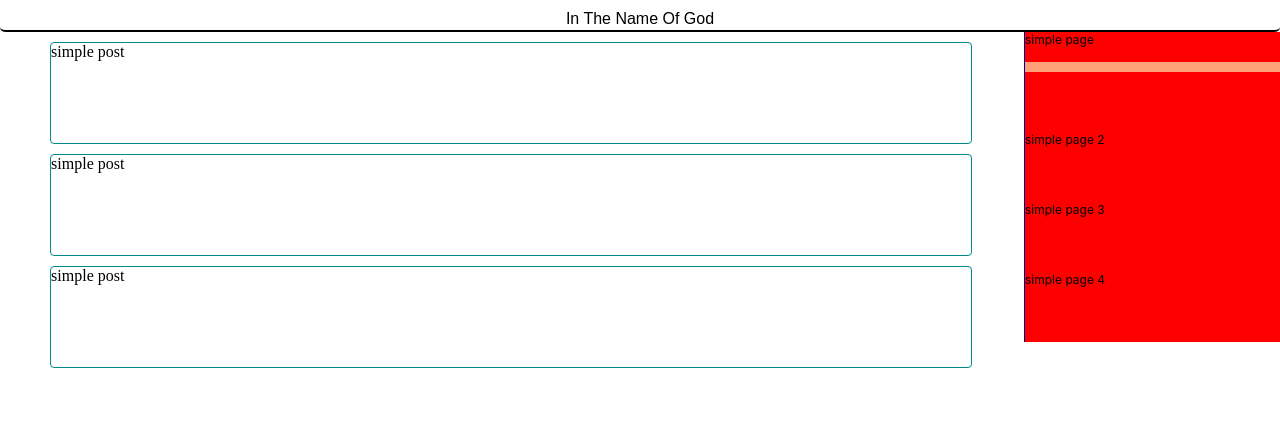
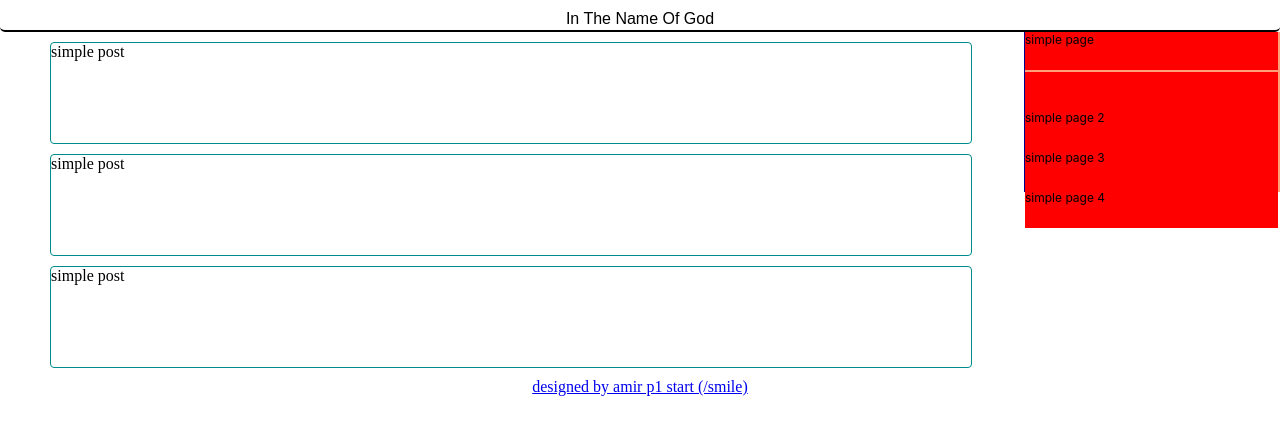
Before and after one commit to amir-1373/WebDesignP1, a plain HTML site: page index.html in a window 1280 px wide. Drawn offline with Linux system fonts and the light colour scheme.

Commit message:
add feeter text and designed a bit

```diff
--- a/index.html
+++ b/index.html
@@ -41,6 +41,7 @@
     </ul>
   </div>
   <div id="feeter">
+    designed by amir p1 start  (/smile)
   </div>
 </body>
 
--- a/style.css
+++ b/style.css
@@ -56,8 +56,14 @@
   font-family: -apple-system, BlinkMacSystemFont, 'Segoe UI', Roboto, Oxygen, Ubuntu, Cantarell, 'Open Sans', 'Helvetica Neue', sans-serif;
   color: black;
   font-size: 12px;
-  width: 100%;
-  height: 30px;
+  width: calc(100% - 2px);
+  height: calc(100% - 2px);
   display: block;
   background-color: red;
 }
+#feeter{
+  text-align: center;
+  clear: both;
+  height: 40px;
+  width: 100%;
+}
```
